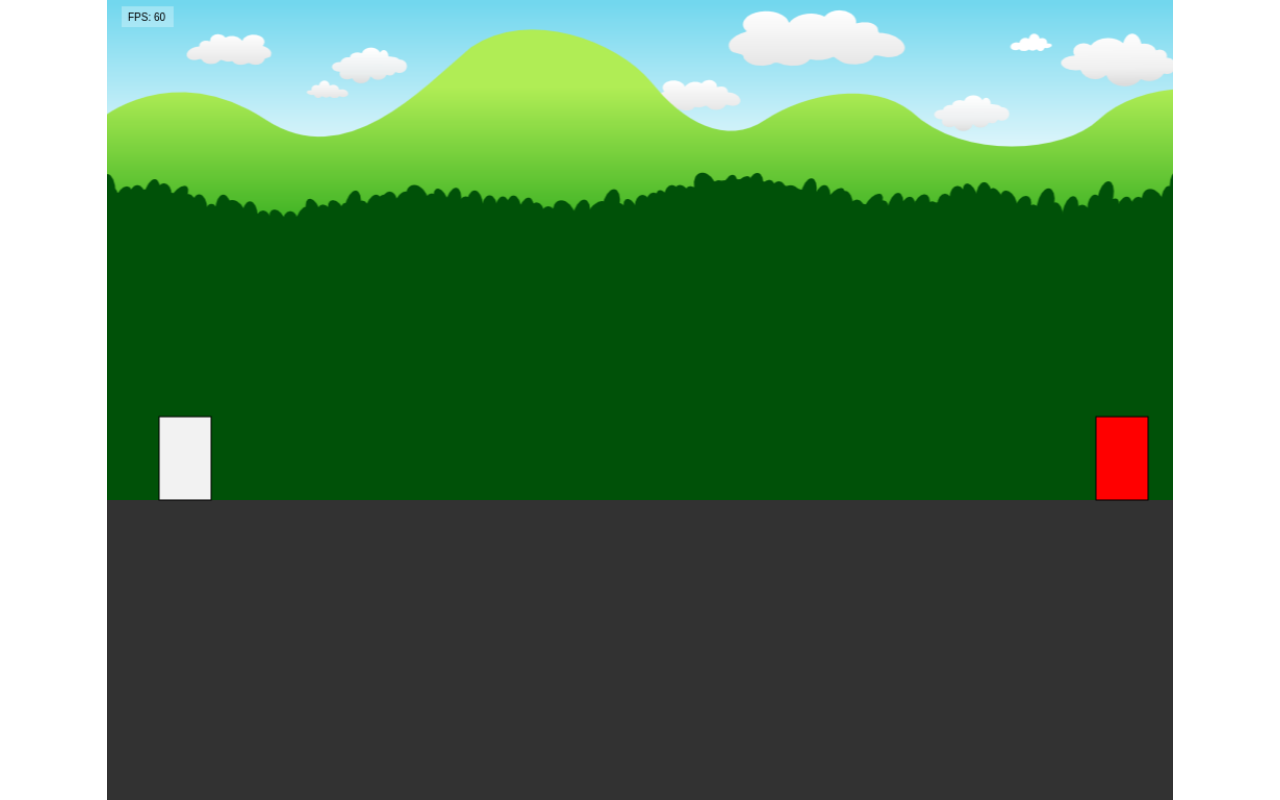
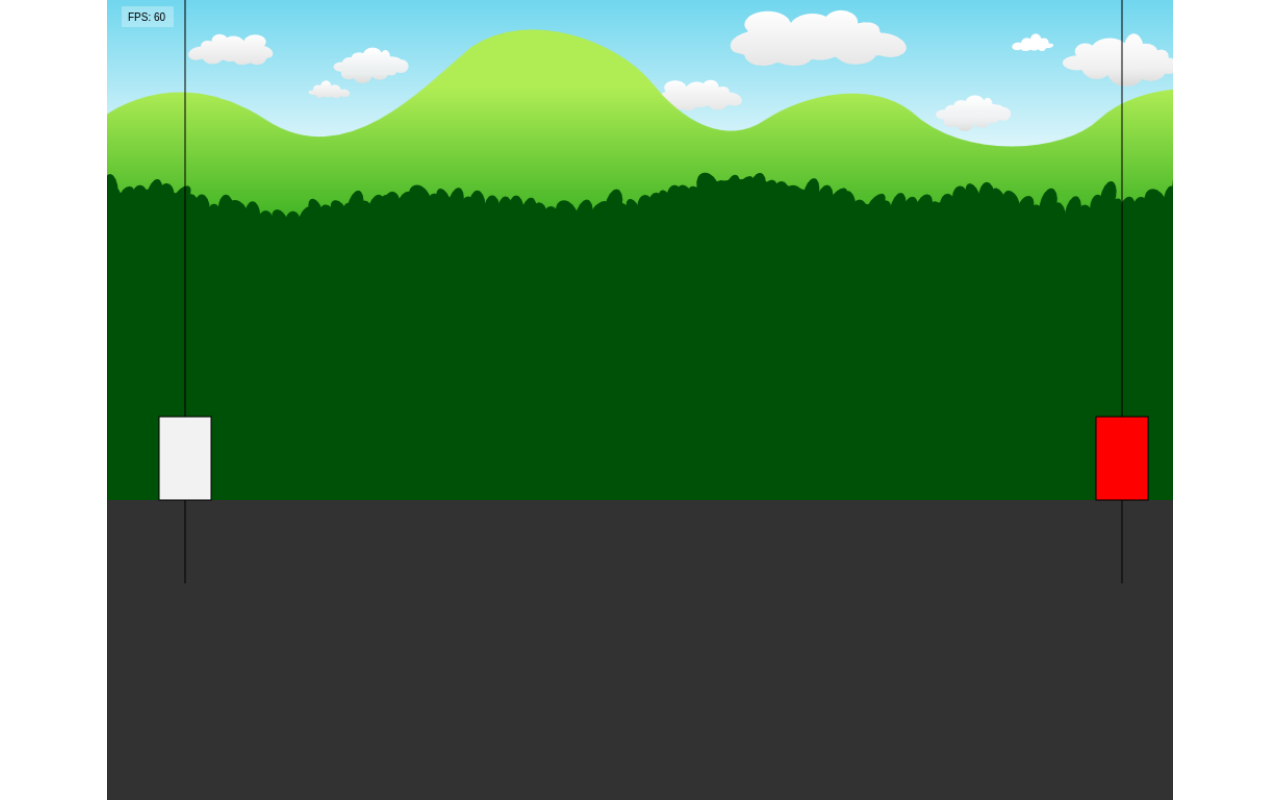
Before and after one commit to noelgolding/racing.js, a plain HTML site: page parallax.html in a window 1280 px wide. Drawn offline with Linux system fonts and the light colour scheme.

Commit message:
add location bar to player and box for better visual queue

```diff
--- a/parallax.html
+++ b/parallax.html
@@ -17,10 +17,15 @@ class Player extends GameObject{
   }
 
   draw(ctx){
+    this.strokeStyle = 'green';
     ctx.fillStyle = this.color;
+    ctx.beginPath();
+    ctx.moveTo(this.x + this.width/2, this.y + this.height * 2);
+    ctx.lineTo(this.x + this.width/2, 0);
+    ctx.stroke();
     ctx.fillRect(this.x, this.y, this.width, this.height);
-    this.strokeStyle = 'green';
     ctx.strokeRect(this.x, this.y, this.width, this.height);
+
   }
 }
 
@@ -31,9 +36,9 @@ class ParallaxScroller extends SimpleGame{
     this.camera = new Camera(this.player, this.width, this.height);
 
     this.background = new Background(this.camera);
-    this.background.addLayer(new ParallaxBackgroundLayer(this.assetMgr.getImage('assets/images/background/sky.png'), .05));
+    this.background.addLayer(new ParallaxBackgroundLayer(this.assetMgr.getImage('assets/images/background/sky.png'), .02));
     this.background.addLayer(new ParallaxBackgroundLayer(this.assetMgr.getImage('assets/images/background/hills.png'), .15));
-    this.background.addLayer(new ParallaxBackgroundLayer(this.assetMgr.getImage('assets/images/background/trees.png'), .95));
+    this.background.addLayer(new ParallaxBackgroundLayer(this.assetMgr.getImage('assets/images/background/trees.png'), .9));
 
     this.box = new Player(950, 400, 50, 80, '#ff0000');
 
```
